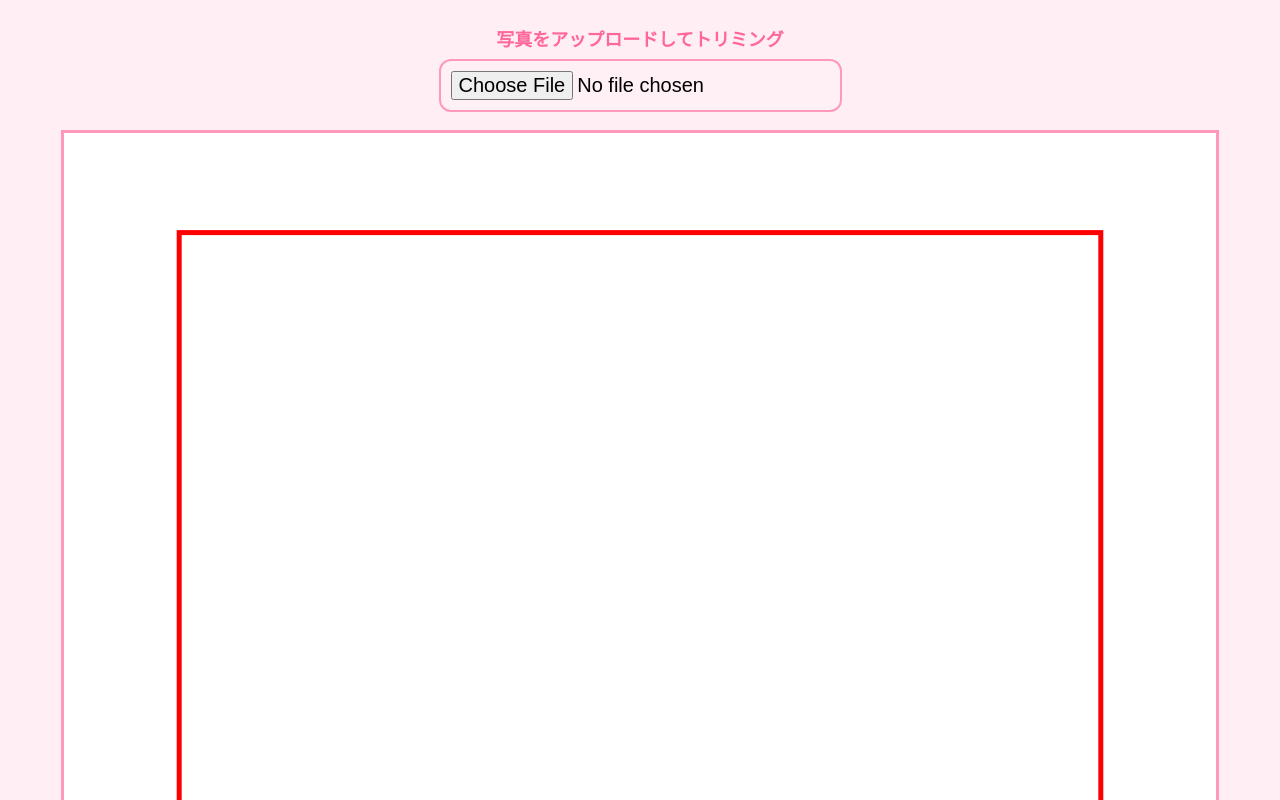
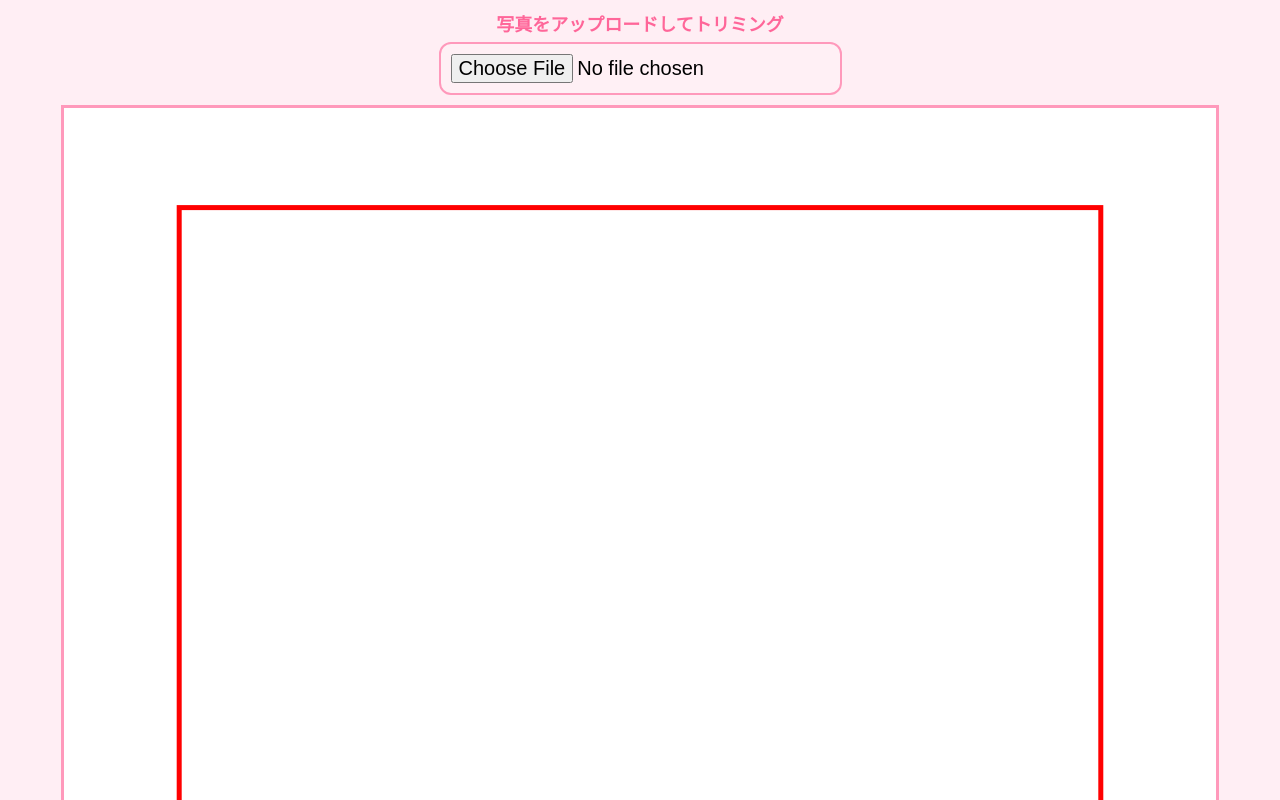
Before and after one commit to yosaka0129/sakuraba0129, a plain HTML site: page decoration/trimming.html in a window 1280 px wide. Shown: the top 800 px of the page. Drawn offline with Linux system fonts and the light colour scheme.

Commit message:
Add files via upload

```diff
--- a/decoration/trimming.html
+++ b/decoration/trimming.html
@@ -7,39 +7,38 @@
     html, body {
       margin: 0;
       padding: 0;
-      height: 100%;
-      overflow: hidden; /* スクロールさせない */
-    }
-    body {
-      background-color: #ffeef4; /* 薄ピンク */
+      overflow: hidden; /* ← スクロール禁止 */
+      background-color: #ffeef4;
       font-family: "Hiragino Kaku Gothic ProN", sans-serif;
       text-align: center;
-      padding: 10px;
-      box-sizing: border-box;
     }
+
     h2 {
       color: #ff6699;
-      margin-bottom: 8px;
-      font-weight: bold;   /* 太文字 */
+      margin: 10px 0 6px 0;
+      font-weight: bold;   /* 太字 */
       font-size: 18px;     /* 小さめ */
     }
-    canvas {
-      border: 3px solid #ff99bb;
-      max-width: 100%;
-      display: block;
-      margin: 0 auto;
-      background-color: white;
-      touch-action: none; /* ジェスチャー用 */
-    }
+
     input[type="file"] {
       font-size: 20px;
       padding: 10px;
       border-radius: 12px;
       background-color: #fff0f5;
       border: 2px solid #ff99bb;
+      margin-bottom: 10px;
     }
+
+    canvas {
+      border: 3px solid #ff99bb;
+      background-color: white;
+      display: block;
+      margin: 0 auto;
+      touch-action: none; /* ← ジェスチャー操作のため */
+      max-width: 100%;
+    }
+
     #confirmBtn {
-      margin-top: 12px;
       font-size: 24px;
       padding: 14px 40px;
       border-radius: 18px;
@@ -47,12 +46,16 @@
       color: white;
       border: none;
       box-shadow: 0 4px 0 #ff6b95;
+      margin-top: 10px;
     }
   </style>
 </head>
+
 <body>
+
   <h2>写真をアップロードしてトリミング</h2>
-  <input type="file" id="upload" accept="image/*"><br><br>
+
+  <input type="file" id="upload" accept="image/*">
 
   <canvas id="trimCanvas"></canvas>
 
```
